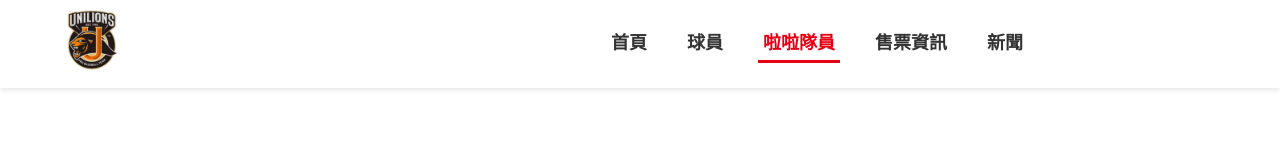
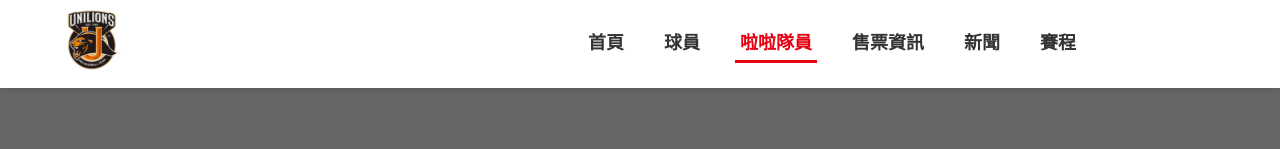
Before and after one commit to Wanderer24-Louis/unilions, a plain HTML site: page cheerleaders.html in a window 1280 px wide. Shown: the top 149 px of the page. Drawn offline with Linux system fonts and the light colour scheme.

Commit message:
更新 cheerleaders.html

```diff
--- a/cheerleaders.html
+++ b/cheerleaders.html
@@ -25,7 +25,7 @@
     alert("暫不開放！");
   }
 </script>
-                <li><a href="#"onclick="showMessage(event)>賽程</a></li>
+                <li><a href="#">賽程</a></li>
             </ul>
         </nav>
         <div class="mobile-menu-btn">
```
